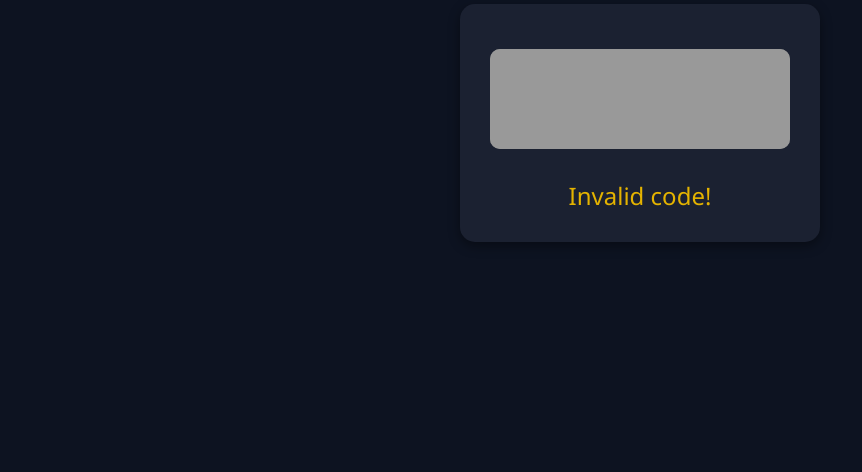
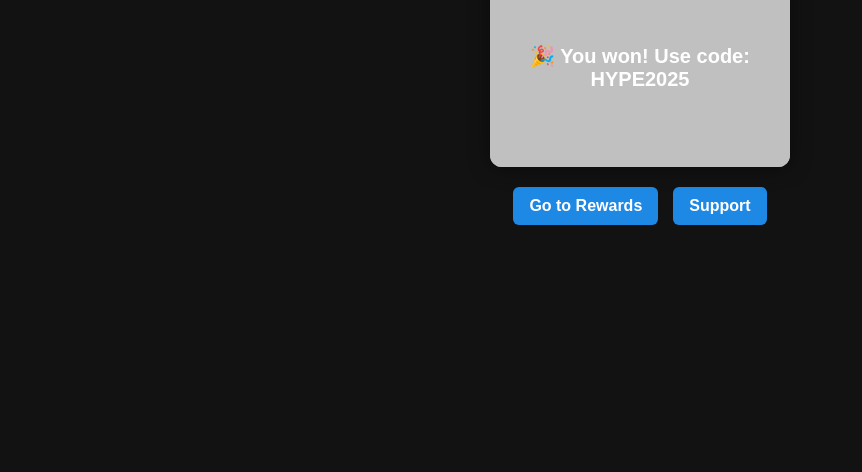
Before and after one commit to JohnnS-HD/Scratch-card, a plain HTML site: page index.html in a window 1280 px wide. Shown: the part 328-800 px from the top of the page, without its empty margins (0-862 px from the left). Drawn offline with Linux system fonts and the light colour scheme.

Commit message:
Update index.html

```diff
--- a/index.html
+++ b/index.html
@@ -1,94 +1,118 @@
 <!DOCTYPE html>
 <html lang="en">
 <head>
-  <meta charset="UTF-8">
+  <meta charset="UTF-8" />
+  <meta name="viewport" content="width=device-width, initial-scale=1.0" />
   <title>Scratch & Win</title>
   <style>
     body {
-      background-color: #0D1321;
-      color: #FFFFFF;
-      font-family: 'Segoe UI', sans-serif;
+      margin: 0;
+      font-family: Arial, sans-serif;
+      background-color: #121212;
+      color: #fff;
       display: flex;
       flex-direction: column;
       align-items: center;
       justify-content: center;
       height: 100vh;
-      margin: 0;
+      overflow: hidden;
     }
-
-    h1 {
-      font-size: 2.5em;
-      margin-bottom: 20px;
-      color: #FFFFFF;
+    .logo {
+      margin-bottom: 30px;
     }
-
-    #scratch-container {
-      background-color: #1B2131;
-      padding: 30px;
-      border-radius: 15px;
-      box-shadow: 0 4px 12px rgba(0, 0, 0, 0.4);
+    .scratch-card {
+      position: relative;
+      width: 300px;
+      height: 200px;
+      background: #333;
+      display: flex;
+      align-items: center;
+      justify-content: center;
+      font-size: 20px;
+      font-weight: bold;
+      color: #fff;
+      border-radius: 12px;
+      overflow: hidden;
+      box-shadow: 0 0 20px rgba(0,0,0,0.5);
+    }
+    canvas {
+      position: absolute;
+      top: 0; left: 0;
+      width: 100%; height: 100%;
+      background-color: silver;
+    }
+    .message {
+      z-index: 1;
       text-align: center;
+      padding: 20px;
     }
-
-    canvas {
-      margin-top: 15px;
-      background-color: #777;
-      border-radius: 10px;
+    .buttons {
+      margin-top: 20px;
+      display: flex;
+      gap: 15px;
     }
-
-    #message {
-      font-size: 1.5em;
-      margin-top: 25px;
-      color: #E4B300;
+    .buttons a {
+      padding: 10px 16px;
+      border-radius: 6px;
+      background-color: #1e88e5;
+      color: white;
+      text-decoration: none;
+      font-weight: bold;
+      transition: background-color 0.2s ease;
     }
-
-    .branding {
-      position: absolute;
-      top: 20px;
-      left: 20px;
-      font-size: 1.2em;
-      color: #A0A9C0;
+    .buttons a:hover {
+      background-color: #1565c0;
     }
   </style>
 </head>
 <body>
+  <img src="Logo-Full-White (2).png" alt="HypeDrop Logo" class="logo" width="200" />
 
-  <div class="branding">HYPEDROP</div>
+  <div class="scratch-card">
+    <div class="message" id="prize-text">
+      🎉 You won! Use code: <strong>HYPE2025</strong><br/>
+      <!-- Or: Better luck next time -->
+    </div>
+    <canvas id="scratch"></canvas>
+  </div>
 
-  <h1>🎁 Scratch to Win</h1>
-
-  <div id="scratch-container">
-    <canvas id="scratchCanvas" width="300" height="100"></canvas>
-    <div id="message">Scratch to see if you’ve won!</div>
+  <div class="buttons">
+    <a href="https://www.hypedrop.com/na/rewards" target="_blank">Go to Rewards</a>
+    <a href="https://www.hypedrop.com/support" target="_blank">Support</a>
   </div>
 
   <script>
-    const canvas = document.getElementById('scratchCanvas');
+    const canvas = document.getElementById('scratch');
     const ctx = canvas.getContext('2d');
-    ctx.fillStyle = '#999';
-    ctx.fillRect(0, 0, canvas.width, canvas.height);
+    const rect = canvas.getBoundingClientRect();
+    let isDrawing = false;
 
-    let drawing = false;
-    canvas.addEventListener('mousedown', () => drawing = true);
-    canvas.addEventListener('mouseup', () => drawing = false);
-    canvas.addEventListener('mousemove', e => {
-      if (!drawing) return;
-      const rect = canvas.getBoundingClientRect();
-      ctx.clearRect(e.clientX - rect.left, e.clientY - rect.top, 30, 30);
+    function resizeCanvas() {
+      canvas.width = canvas.offsetWidth;
+      canvas.height = canvas.offsetHeight;
+      ctx.fillStyle = 'silver';
+      ctx.fillRect(0, 0, canvas.width, canvas.height);
+    }
+
+    function scratch(x, y) {
+      ctx.globalCompositeOperation = 'destination-out';
+      ctx.beginPath();
+      ctx.arc(x, y, 20, 0, Math.PI * 2, false);
+      ctx.fill();
+    }
+
+    canvas.addEventListener('mousedown', (e) => {
+      isDrawing = true;
+      scratch(e.offsetX, e.offsetY);
     });
+    canvas.addEventListener('mousemove', (e) => {
+      if (isDrawing) scratch(e.offsetX, e.offsetY);
+    });
+    canvas.addEventListener('mouseup', () => isDrawing = false);
+    canvas.addEventListener('mouseleave', () => isDrawing = false);
 
-    const code = new URLSearchParams(window.location.search).get("code");
-    const winningCodes = ["WIN123", "PRIZE456", "GOLD789"]; // Replace with real values
-    const message = document.getElementById("message");
-
-    if (!code) {
-      message.textContent = "Invalid code!";
-    } else if (winningCodes.includes(code)) {
-      message.textContent = "🎉 You WON!";
-    } else {
-      message.textContent = "😢 Sorry, not this time.";
-    }
+    window.addEventListener('resize', resizeCanvas);
+    resizeCanvas();
   </script>
-
 </body>
 </html>
```
